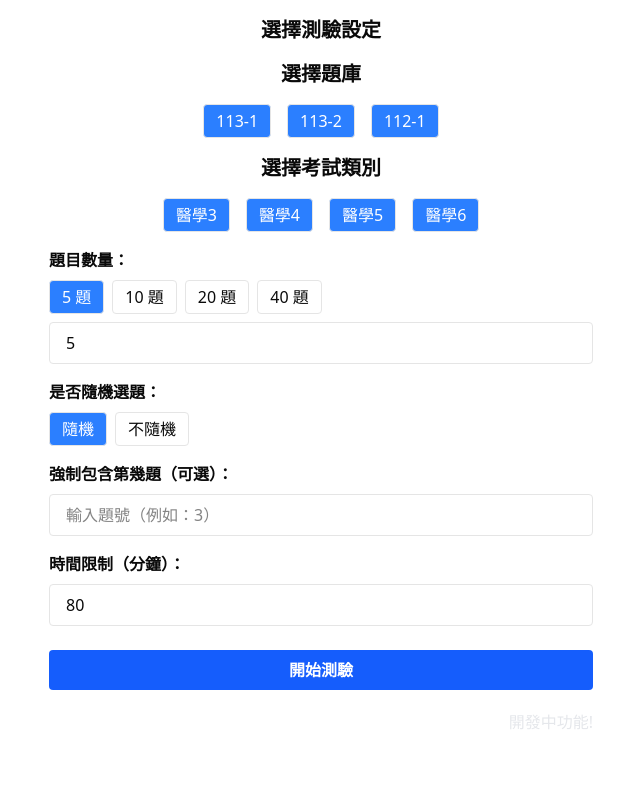
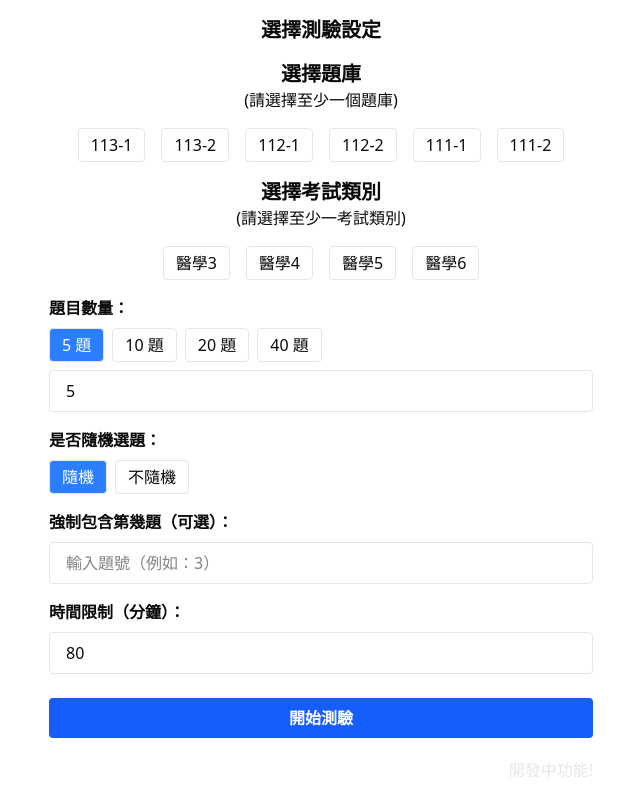
Before and after one commit to GueiGuei-2024/quiz-web, a Next.js app: page / in a window 1280 px wide. Shown: the whole page, without its empty margins (319-959 px from the left). Built offline with nearby package versions, Linux system fonts and the light colour scheme; no server answers.

Commit message:
added 111-1 and -2

```diff
--- a/src/app/components/Question_bank_button.tsx
+++ b/src/app/components/Question_bank_button.tsx
@@ -6,7 +6,7 @@ type QuestionBankButtonProps = {
 };
 
 export default function QuestionBankButton({ name, onClick } : QuestionBankButtonProps) {
-  const [selected, setSelected] = useState(true);
+  const [selected, setSelected] = useState(false);
   const handleSelected = () => {
     setSelected(!selected);
     onClick(name);
--- a/src/app/components/start-page.tsx
+++ b/src/app/components/start-page.tsx
@@ -12,7 +12,7 @@ type Props = {
   onStart: (selectedQuestions: Question[], timerMinutes: number) => void;
 };
 
-const examTimes = ["113-1", "113-2", "112-1"];
+const examTimes = ["113-1", "113-2", "112-1", "112-2", "111-1", "111-2"];
 const examTypes = ["醫學3", "醫學4", "醫學5", "醫學6"];
 
 export default function StartPage({ onStart }: Props) {
@@ -22,9 +22,9 @@ export default function StartPage({ onStart }: Props) {
   const [timeLimit, setTimeLimit] = useState(80);
   const presetOptions = [5, 10, 20, 40];
   const [selectedExamTimes, setSelectedExamTimes] =
-    useState<string[]>(examTimes);
+    useState<string[]>([]);
   const [selectedExamTypes, setSelectedExamTypes] =
-    useState<string[]>(examTypes);
+    useState<string[]>([]);
 
 
   const toggleSelection = (
@@ -111,8 +111,8 @@ export default function StartPage({ onStart }: Props) {
       {loading && <FullscreenLoading content={"題目載入中..."}/>}
 
       <h1 className="text-xl font-bold mb-4 text-center">選擇測驗設定</h1>
-      <h1 className="text-xl font-bold mb-4 text-center">選擇題庫</h1>
-
+      <h1 className="text-xl font-bold text-center">選擇題庫</h1>
+      <p className="text-m mb-4 text-center">(請選擇至少一個題庫)</p>
       <div className="flex gap-4 justify-center mb-4 flex-wrap">
         {examTimes.map((label) => (
           <QuestionBankButton
@@ -123,7 +123,8 @@ export default function StartPage({ onStart }: Props) {
         ))}
       </div>
 
-      <h1 className="text-xl font-bold mb-4 text-center">選擇考試類別</h1>
+      <h1 className="text-xl font-bold text-center">選擇考試類別</h1>
+      <p className="text-m mb-4 text-center">(請選擇至少一考試類別)</p>
       <div className="flex gap-4 justify-center mb-4 flex-wrap">
         {examTypes.map((label) => (
           <QuestionBankButton
--- a/src/app/start-page.tsx
+++ b/src/app/start-page.tsx
@@ -12,7 +12,7 @@ type Props = {
   onStart: (selectedQuestions: Question[], timerMinutes: number) => void;
 };
 
-const examTimes = ["113-1", "113-2", "112-1"];
+const examTimes = ["113-1", "113-2", "112-1", "112-2", "111-1", "111-2"];
 const examTypes = ["醫學3", "醫學4", "醫學5", "醫學6"];
 
 export default function StartPage({ onStart }: Props) {
@@ -22,9 +22,9 @@ export default function StartPage({ onStart }: Props) {
   const [timeLimit, setTimeLimit] = useState(80);
   const presetOptions = [5, 10, 20, 40];
   const [selectedExamTimes, setSelectedExamTimes] =
-    useState<string[]>(examTimes);
+    useState<string[]>([]);
   const [selectedExamTypes, setSelectedExamTypes] =
-    useState<string[]>(examTypes);
+    useState<string[]>([]);
 
   const toggleSelection = (
     value: string,
@@ -99,7 +99,8 @@ export default function StartPage({ onStart }: Props) {
       {loading && <FullscreenLoading content={"題目載入中..."}/>}
 
       <h1 className="text-xl font-bold mb-4 text-center">選擇測驗設定</h1>
-      <h1 className="text-xl font-bold mb-4 text-center">選擇題庫</h1>
+      <h1 className="text-xl font-bold text-center">選擇題庫</h1>
+      <p className="text-m mb-4 text-center">(請選擇至少一個題庫)</p>
 
       <div className="flex gap-4 justify-center mb-4 flex-wrap">
         {examTimes.map((label) => (
@@ -111,7 +112,8 @@ export default function StartPage({ onStart }: Props) {
         ))}
       </div>
 
-      <h1 className="text-xl font-bold mb-4 text-center">選擇考試類別</h1>
+      <h1 className="text-xl font-bold text-center">選擇考試類別</h1>
+      <p className="text-m mb-4 text-center">(請選擇至少一考試類別)</p>
       <div className="flex gap-4 justify-center mb-4 flex-wrap">
         {examTypes.map((label) => (
           <QuestionBankButton
```
